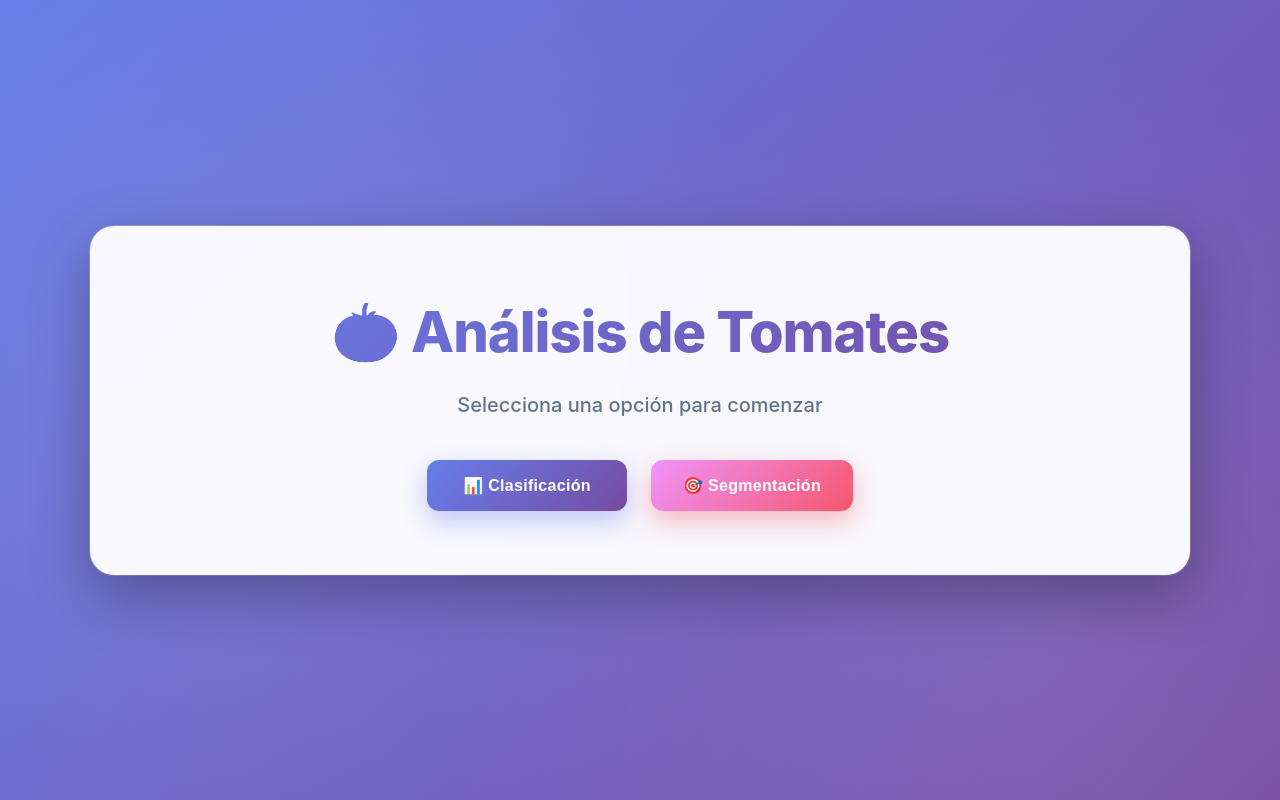
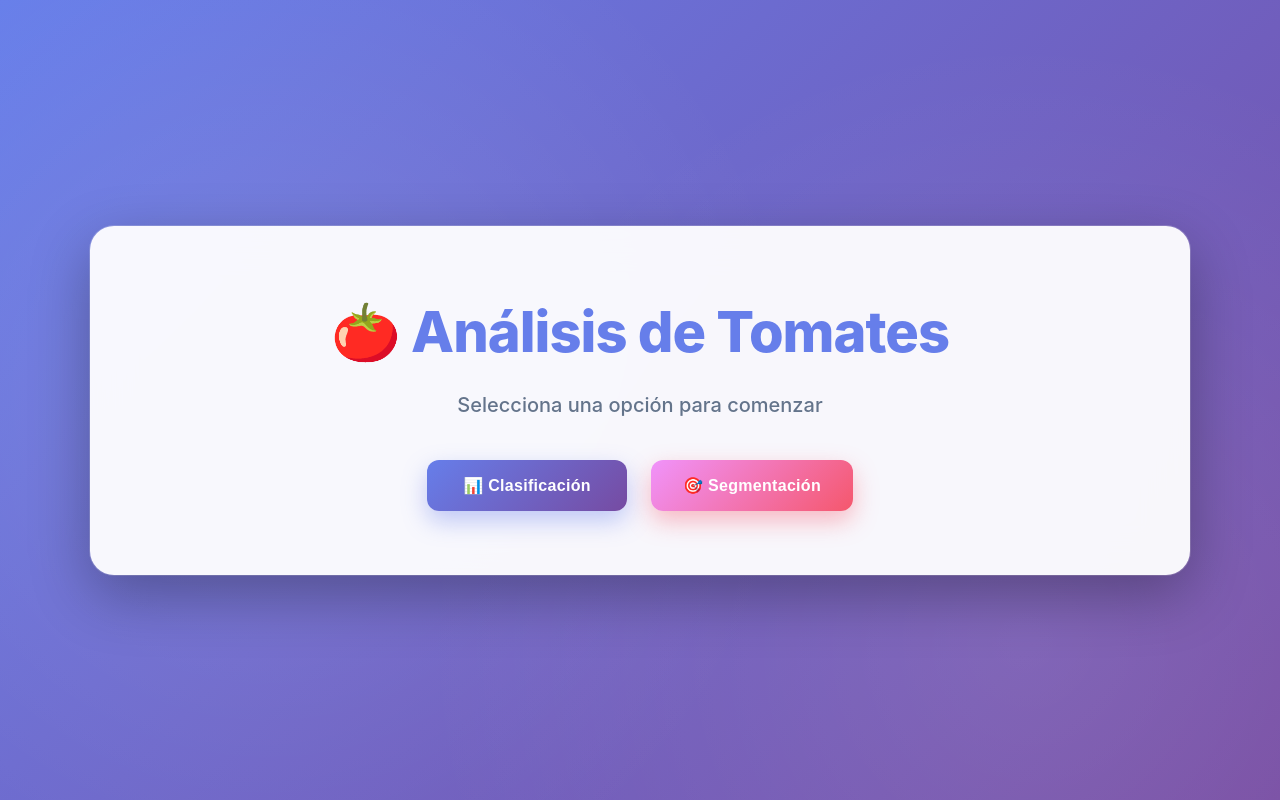
Before and after one commit to Yosiber/Tomatitos-, a React (Vite) app in the folder Cliente/: page / in a window 1280 px wide. Built offline with nearby package versions, Linux system fonts and the light colour scheme.

Commit message:
Fix emojis colors

```diff
--- a/Cliente/src/features/home/home.css
+++ b/Cliente/src/features/home/home.css
@@ -51,10 +51,7 @@
 
 .mode-selection h1 {
   font-size: 56px;
-  background: linear-gradient(135deg, #667eea 0%, #764ba2 100%);
-  -webkit-background-clip: text;
-  -webkit-text-fill-color: transparent;
-  background-clip: text;
+  color: #667eea;
   margin-bottom: 16px;
   letter-spacing: -1px;
   font-weight: 800;
@@ -91,10 +88,7 @@
 }
 
 .content-section h2 {
-  background: linear-gradient(135deg, #667eea 0%, #764ba2 100%);
-  -webkit-background-clip: text;
-  -webkit-text-fill-color: transparent;
-  background-clip: text;
+  color: #667eea;
   margin-bottom: 28px;
   font-size: 32px;
   display: flex;
@@ -293,10 +287,7 @@
 
 /* result specifics */
 .result-section h3 {
-  background: linear-gradient(135deg, #10b981 0%, #059669 100%);
-  -webkit-background-clip: text;
-  -webkit-text-fill-color: transparent;
-  background-clip: text;
+  color: #10b981;
   margin-bottom: 16px;
   font-size: 24px;
   font-weight: 700;
```
